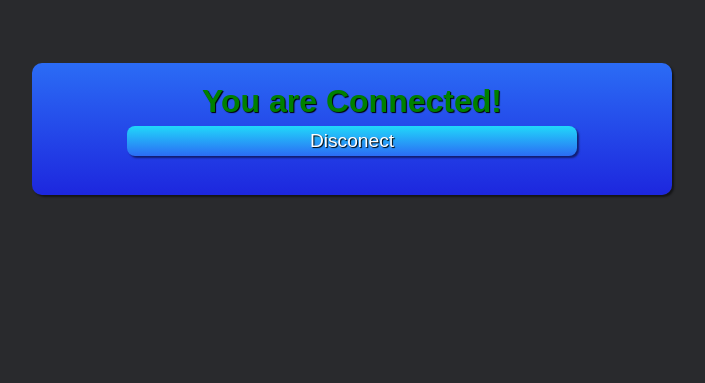
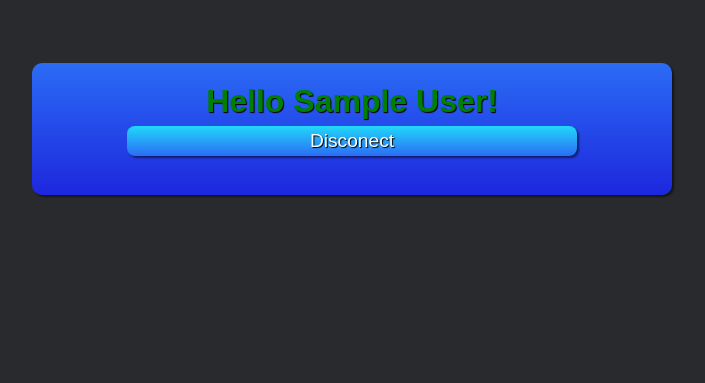
Before and after one commit to Claayton/Flask-app, a Flask app: page /online in a window 1280 px wide. Shown: the part 37-420 px from the top of the page, without its empty margins (288-993 px from the left). Run offline with Flask 2, Linux system fonts and the light colour scheme; the visitor is signed in with stand-in values (Sample User, id 1); data comes from the database, SQL or seed files in the repository; some libraries are stand-ins or nearby versions.

Commit message:
Funçao login configurada com sucesso

```diff
--- a/app/controllers/login.py
+++ b/app/controllers/login.py
@@ -1,6 +1,6 @@
 from flask.templating import render_template
 from flask_login import login_user, logout_user, login_required
-from flask import redirect, url_for, flash, request
+from flask import redirect, url_for, flash
 from app import app, db
 
 from app.models.tables import User
@@ -11,14 +11,17 @@ def login():
     form = LoginForm()
     if form.validate_on_submit():
         user = User.query.filter_by(username=form.username.data).first()
-        if user and user.password == form.password.data:
-            login_user(user)
-            print('\033[32mLogado!\033[m')
-            flash(f'Você está logado como {user.username}')
-            return redirect(url_for('online'))
+        if not user:
+            flash('Invalid Username!')
         else:
-            print('\033[31mInvalid Login!\033[m')
-            flash('Invalid Login!')
+            if user and user.password == form.password.data:
+                if form.remember_me.data:
+                    login_user(user, remember=True)
+                else:
+                    login_user(user)
+                return redirect(url_for('online'))
+            else:
+                flash('Invalid Password!')
     return render_template('login.html',
                             form=form)
 
@@ -26,7 +29,6 @@ def login():
 @login_required
 def logout():
     logout_user()
-    flash('voce foi desconectado burro')
     return redirect(url_for('login'))
 
 @app.route('/register/', methods=['GET', 'POST'])
--- a/app/templates/home.html
+++ b/app/templates/home.html
@@ -15,7 +15,7 @@
                     <button class="button" type="submit" >Login</button>
             </form>
             <form action="/register">
-                    <button class="button" type="submit">Register</button>
+                    <button class="button" type="submit">I want to register</button>
             </form>
         </div>
 
--- a/app/templates/online.html
+++ b/app/templates/online.html
@@ -7,7 +7,7 @@
 {% block content %}
 
 <main>
-    <h1 style="size: 5em; color: green;">You are Connected!</h1>
+    <h1 style="size: 5em; color: green;">Hello {{ current_user.name }}!</h1>
     <form action="/logout">
         <button class="button" type="submit" >Disconect</button>
     </form>
```
Also changed, not shown: app/templates/login.html (+15 -0 lines).
